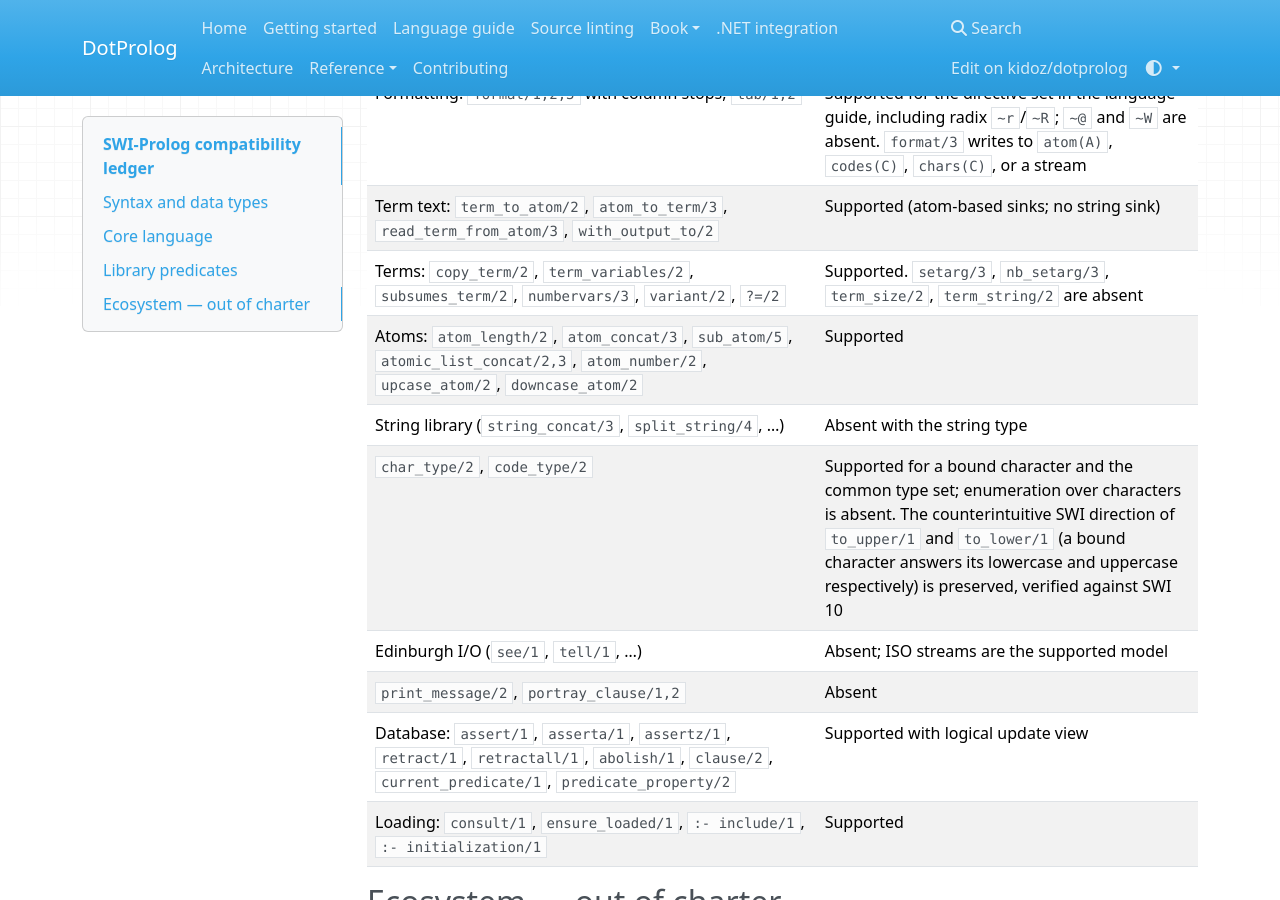
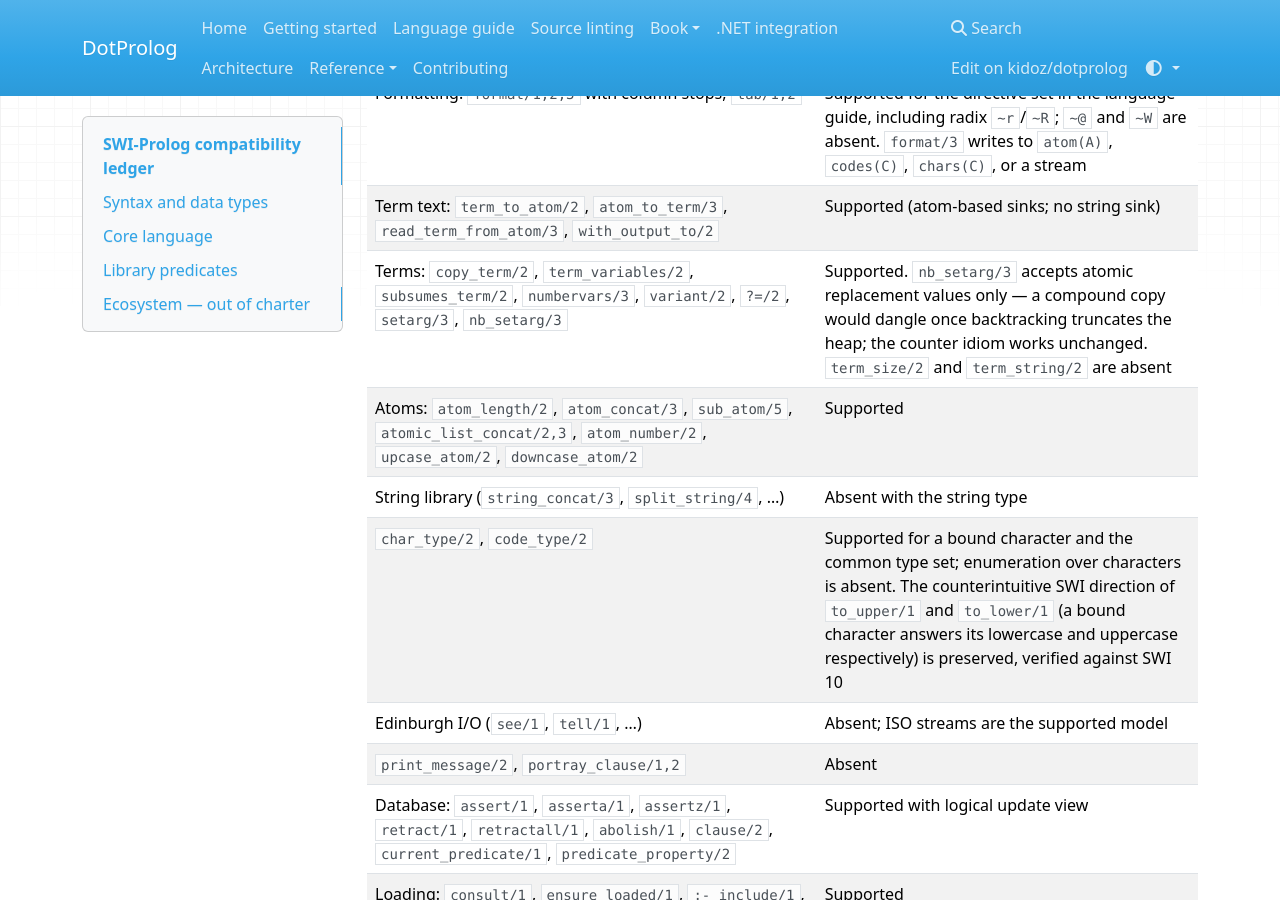
Before and after one commit to kidoz/dotprolog, an MkDocs documentation site: the page built from docs/reference/swi-compatibility.md, in a window 1280 px wide and 900 px high, scrolled down 3293 px. Built offline with MkDocs 1.6.1, drawn with Linux system fonts in a browser that asks for light colours; nearby versions of some CDN libraries.

```diff
--- a/docs/reference/swi-compatibility.md
+++ b/docs/reference/swi-compatibility.md
@@ -60,7 +60,7 @@ a corpus of ledger goals against SWI-Prolog itself and asserts the outputs agree
 | Arithmetic helpers: `between/3`, `succ/2`, `plus/3` | Supported, including `between/3` with an `inf`/`infinite` upper bound |
 | Formatting: `format/1,2,3` with column stops, `tab/1,2` | Supported for the directive set in the language guide, including radix `~r`/`~R`; `~@` and `~W` are absent. `format/3` writes to `atom(A)`, `codes(C)`, `chars(C)`, or a stream |
 | Term text: `term_to_atom/2`, `atom_to_term/3`, `read_term_from_atom/3`, `with_output_to/2` | Supported (atom-based sinks; no string sink) |
-| Terms: `copy_term/2`, `term_variables/2`, `subsumes_term/2`, `numbervars/3`, `variant/2`, `?=/2` | Supported. `setarg/3`, `nb_setarg/3`, `term_size/2`, `term_string/2` are absent |
+| Terms: `copy_term/2`, `term_variables/2`, `subsumes_term/2`, `numbervars/3`, `variant/2`, `?=/2`, `setarg/3`, `nb_setarg/3` | Supported. `nb_setarg/3` accepts atomic replacement values only — a compound copy would dangle once backtracking truncates the heap; the counter idiom works unchanged. `term_size/2` and `term_string/2` are absent |
 | Atoms: `atom_length/2`, `atom_concat/3`, `sub_atom/5`, `atomic_list_concat/2,3`, `atom_number/2`, `upcase_atom/2`, `downcase_atom/2` | Supported |
 | String library (`string_concat/3`, `split_string/4`, …) | Absent with the string type |
 | `char_type/2`, `code_type/2` | Supported for a bound character and the common type set; enumeration over characters is absent. The counterintuitive SWI direction of `to_upper/1` and `to_lower/1` (a bound character answers its lowercase and uppercase respectively) is preserved, verified against SWI 10 |
```
Also changed, not shown: CHANGELOG.md (+12 -0 lines), README.md (+6 -2 lines).
